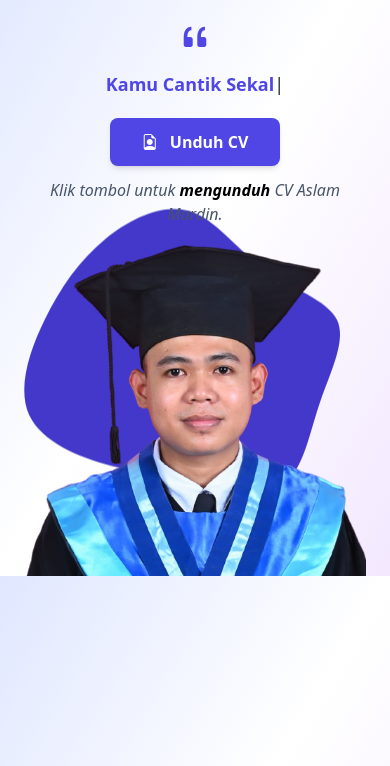
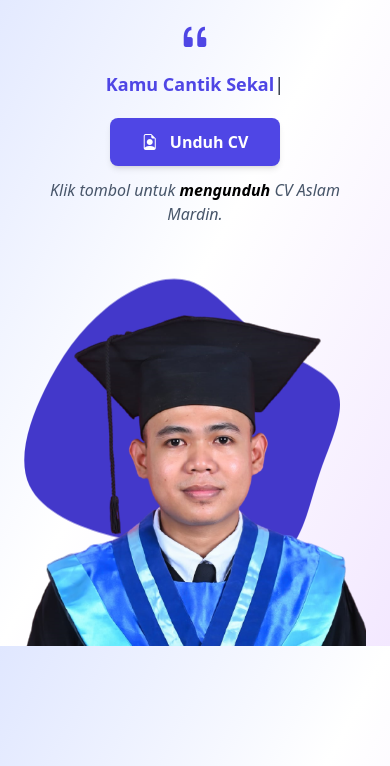
Before and after one commit to AslamMardin/profile, a website: page index.html in a window 390 px wide. Shown: the part 78-844 px from the top of the page. Drawn offline with nearby package versions, Linux system fonts and the light colour scheme.

Commit message:
ddah bagus

```diff
--- a/index.html
+++ b/index.html
@@ -61,7 +61,7 @@
 
                 <!-- Right Column (Image with SVG Background) -->
                 <div class="w-full lg:w-1/2 relative">
-                    <div class="relative mt-[-50px] lg:mt-10">
+                    <div class="relative mt-5 lg:mt-10">
 
                         <img src="img/gambar-aslam.png" alt="gambar aslam" class="max-w-full mx-auto z-10 relative" />
                         <span class="absolute -bottom-16 left-1/2 -translate-x-1/2 -z-10">
```
